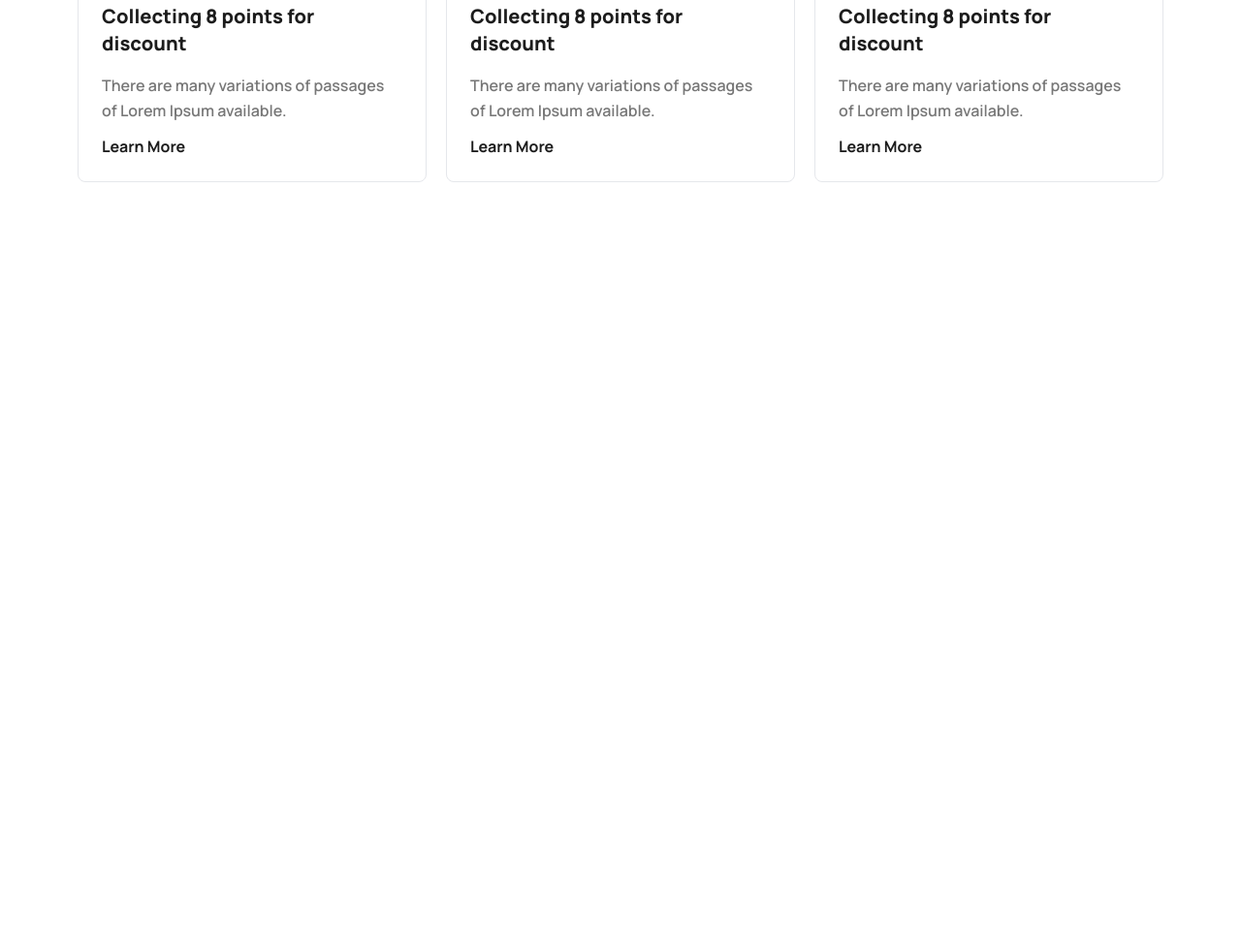
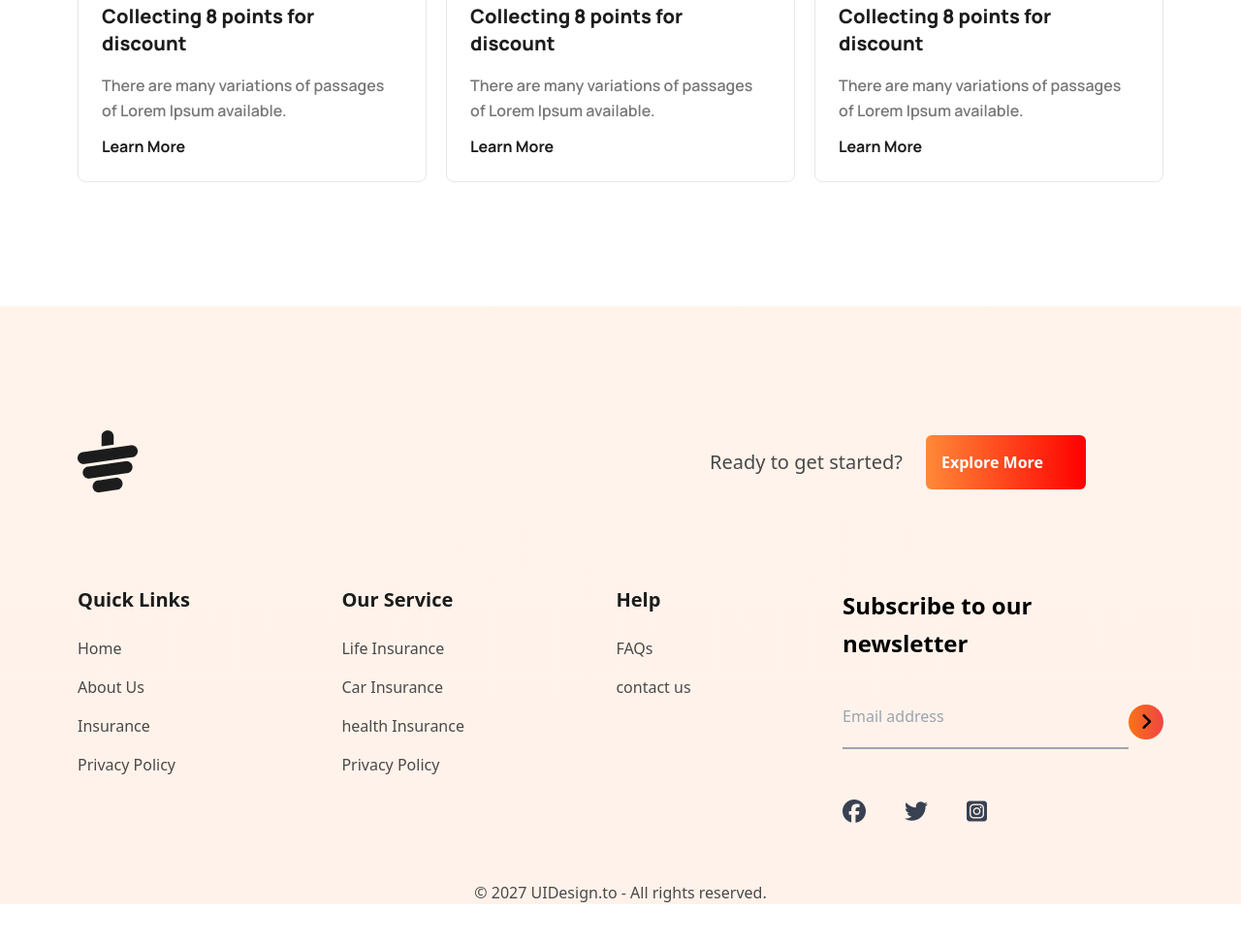
Before and after one commit to shrabonkundu1/Tea-house-landing-page-using-Tailwind, a plain HTML site: page index.html in a window 1280 px wide. Shown: the part 3037-4009 px from the top of the page at 97% size. Before the commit the page ends 3353 px from the top, so only its background shows below. Drawn offline with nearby package versions, Linux system fonts and the light colour scheme.

Commit message:
footer section included

```diff
--- a/index.html
+++ b/index.html
@@ -238,5 +238,72 @@
             </div>
           </div>
      </main>
+
+     <!-- footer section -->
+      <footer class="bg-gradient-to-b from-[#fff3eb] to-[#fff2ea] " >
+        <!-- footer container  -->
+        <div class="max-w-screen-xl mx-auto px-10 md:px-20 ">
+            <div class=" flex justify-between pt-32 mb-24">
+                <!-- logo img  -->
+                 <div>
+                    <img src="./images/cup.png" alt="Logo">
+                 </div>
+                 <!-- btn primary -->
+                 <div class="flex gap-6 items-center">
+                    <a class="text-xl font-medium text-[#494949]" href="#">Ready to get started?</a>
+                    <button class=" mr-20">
+                        <p class="font-bold text-white px-4 py-4 pr-11 bg-gradient-to-r from-[#FF8938] to-[#FF0000] rounded-md">Explore More</p                </button>
+                 </div>
+            </div>
+           <div class="flex justify-between">
+             <!-- quicklinks -->
+             <div class="mb-24">
+                <h3 class="text-[#1C1C1C] text-xl font-semibold mb-6">Quick Links</h3>
+                <ul class="flex flex-col gap-4 text-[#494949]">
+                   <li><a href="#">Home</a></li>
+                   <li><a href="#">About Us</a></li>
+                   <li><a href="#">Insurance</a></li>
+                   <li><a href="#">Privacy Policy</a></li>
+               </ul>
+            </div>
+            <!-- Our service -->
+            <div class="mb-24">
+                <h3 class="text-[#1C1C1C] text-xl font-semibold mb-6"> Our Service</h3>
+                <ul class="flex flex-col gap-4 text-[#494949]">
+                   <li><a href="#">Life Insurance</a></li>
+                   <li><a href="#">Car Insurance </a></li>
+                   <li><a href="#">health Insurance</a></li>
+                   <li><a href="#">Privacy Policy</a></li>
+               </ul>
+            </div>
+            <!-- Our service -->
+            <div class="mb-24">
+                <h3 class="text-[#1C1C1C] text-xl font-semibold mb-6"> Help</h3>
+                <ul class="flex flex-col gap-4 text-[#494949]">
+                   <li><a href="#">FAQs </a></li>
+                   <li><a href="#">contact us</a></li>
+               </ul>
+            </div>
+            <!-- Input area -->
+            <!-- news letter  -->
+            <div class="">
+                <h3 class="text-2xl font-bold leading-relaxed w-3/4 mb-11">Subscribe to our newsletter</h3>
+                <div class="flex">
+                    <input class="bg-transparent border-b-2 border-gray-400 w-full pb-5 mb-12" type="email" placeholder="Email address">
+                    <i class="fa-solid fa-angle-right text-xl bg-gradient-to-r from-orange-500 to-red-500 rounded-full w-10 h-9 flex justify-center items-center"></i>
+                </div>
+                  <!-- social icon -->
+                <div class="flex gap-10 mb-14">
+                    <i class="fa-brands fa-facebook text-2xl text-gray-700"></i>
+                    <i class="fa-brands fa-twitter text-2xl text-gray-700"></i>
+                    <i class="fa-brands fa-square-instagram text-2xl text-gray-700"></i>
+                </div>
+            </div>
+           </div>
+           <div class="text-center mb-32">
+            <p class="font-medium text-[#494949]"> &#169 2027 UIDesign.to - All rights reserved.</p>
+           </div>
+        </div>
+      </footer>
 </body>
 </html>
```
